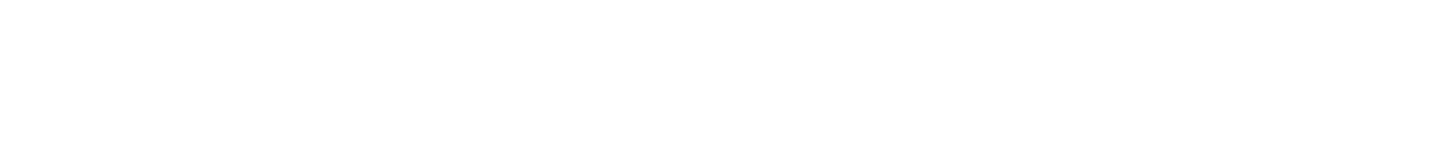
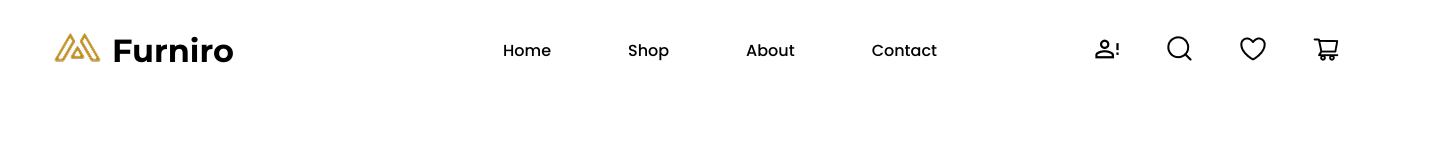
Before and after one commit to adad4ad/PracticeProjects, a plain HTML site: page First-Project/index.html in a window 1280 px wide. Shown: the whole page, 1440 px wide, since content can reach past the window. Drawn offline with Linux system fonts and the light colour scheme.

Commit message:
Made a header

```diff
--- a/First-Project/index.html
+++ b/First-Project/index.html
@@ -0,0 +1,78 @@
+<!doctype html>
+<html lang="en">
+
+<head>
+    <meta charset="UTF-8" />
+    <meta name="viewport" content="width=device-width, initial-scale=1.0" />
+    <!-- styles -->
+    <link rel="stylesheet" href="./fonts/fonts.css">
+    <link rel="stylesheet" href="./styles/global.css" />
+    <link rel="stylesheet" href="./styles/style.css" />
+    <!-- styles -->
+    <title>Furniro</title>
+</head>
+
+<body>
+    <header class="header">
+        <a class="header__logo" href="#">
+            <img src="./images/Meubel House_Logos.png" alt="Логотип компании Lolito" class="header__logo-image" />
+            <h1 class="header__logo-name">Furniro</h1>
+        </a>
+        <nav class="header__menu">
+            <ul class="header__menu-list">
+                <li class="header__menu-item">
+                    <a class="header__menu-link" href="#">Home</a>
+                </li>
+                <li class="header__menu-item">
+                    <a class="header__menu-link" href="#">Shop</a>
+                </li>
+                <li class="header__menu-item">
+                    <a class="header__menu-link" href="#">About</a>
+                </li>
+                <li class="header__menu-item">
+                    <a class="header__menu-link" href="#">Contact</a>
+                </li>
+            </ul>
+        </nav>
+        <div class="header__actions">
+            <ul class="header__actions-list">
+
+                <li class="header__actions-item">
+                    <a class="header__actions-link">
+                        <img src="./images/account-icon.png" alt="Account" class="header__actions-icon" />
+                    </a>
+                </li>
+
+                <li class="header__actions-item">
+                    <a class="header__actions-link" href="#">
+                        <img src="./images/icons_search.png" alt="Search" class="header__actions-icon" />
+                    </a>
+                </li>
+
+                <li class="header__actions-item">
+                    <a class="header__actions-link" href="#">
+
+                        <img src="./images/icons_heart.png" alt="Favorite" class="header__actions-icon" />
+                    </a>
+                </li>
+
+                <li class="header__actions-item">
+                    <a class="header__actions-link" href="#">
+                        <img src="./images/shopping-icon.png" alt="Shopping cart" class="header__actions-icon" />
+                    </a>
+                </li>
+
+            </ul>
+        </div>
+    </header>
+    <main>
+        <section class="banner"></section>
+        <section class="assortment"></section>
+        <section class="products"></section>
+        <section class="inspiration"></section>
+        <section class="furniture"></section>
+    </main>
+    <footer class="footer"></footer>
+</body>
+
+</html>
--- a/First-Project/styles/global.css
+++ b/First-Project/styles/global.css
@@ -8,6 +8,7 @@
   width: 1440px;
   margin: 0 auto;
   font-family: "Poppins", sans-serif;
+  background-color: rgb(255, 255, 255);
 }
 
 h1,
@@ -26,6 +27,8 @@
 }
 
 a {
+  list-style: none;
+  text-decoration: none;
   color: inherit;
 }
 
--- a/First-Project/styles/style.css
+++ b/First-Project/styles/style.css
@@ -0,0 +1,67 @@
+/* header */
+.header {
+  display: grid;
+  align-items: center;
+  padding-top: 30px;
+  padding-bottom: 27px;
+  grid-template-columns: 1fr min-content 1fr;
+}
+.header__logo {
+  display: flex;
+  justify-self: start;
+  color: #000;
+  padding-left: 52px;
+  gap: 10px;
+}
+
+.header__menu-list {
+  display: flex;
+  justify-self: center;
+  gap: 77px;
+  list-style: none;
+  color: #000;
+}
+.header__actions-list {
+  display: flex;
+  justify-self: end;
+  list-style: none;
+  padding-right: 100px;
+  padding-top: 5px;
+  gap: 45px;
+}
+.header__logo-image {
+  width: 50px;
+  height: 32px;
+}
+.header__actions-icon {
+  width: 28px;
+  height: 28px;
+}
+.header__logo-name {
+  font-family: "Montserrat";
+  font-weight: 700;
+}
+.header__menu-link {
+  font-family: "Poppins";
+  font-weight: 500;
+}
+
+/* ------------------------------------------------------------------------ */
+/* banner */
+
+/* ------------------------------------------------------------------------ */
+/* assortment */
+
+/* ------------------------------------------------------------------------ */
+/* products */
+
+/* ------------------------------------------------------------------------ */
+/* inspiration */
+
+/* ------------------------------------------------------------------------ */
+/* furniture */
+
+/* ------------------------------------------------------------------------ */
+/* footer */
+
+/* ------------------------------------------------------------------------ */
```
